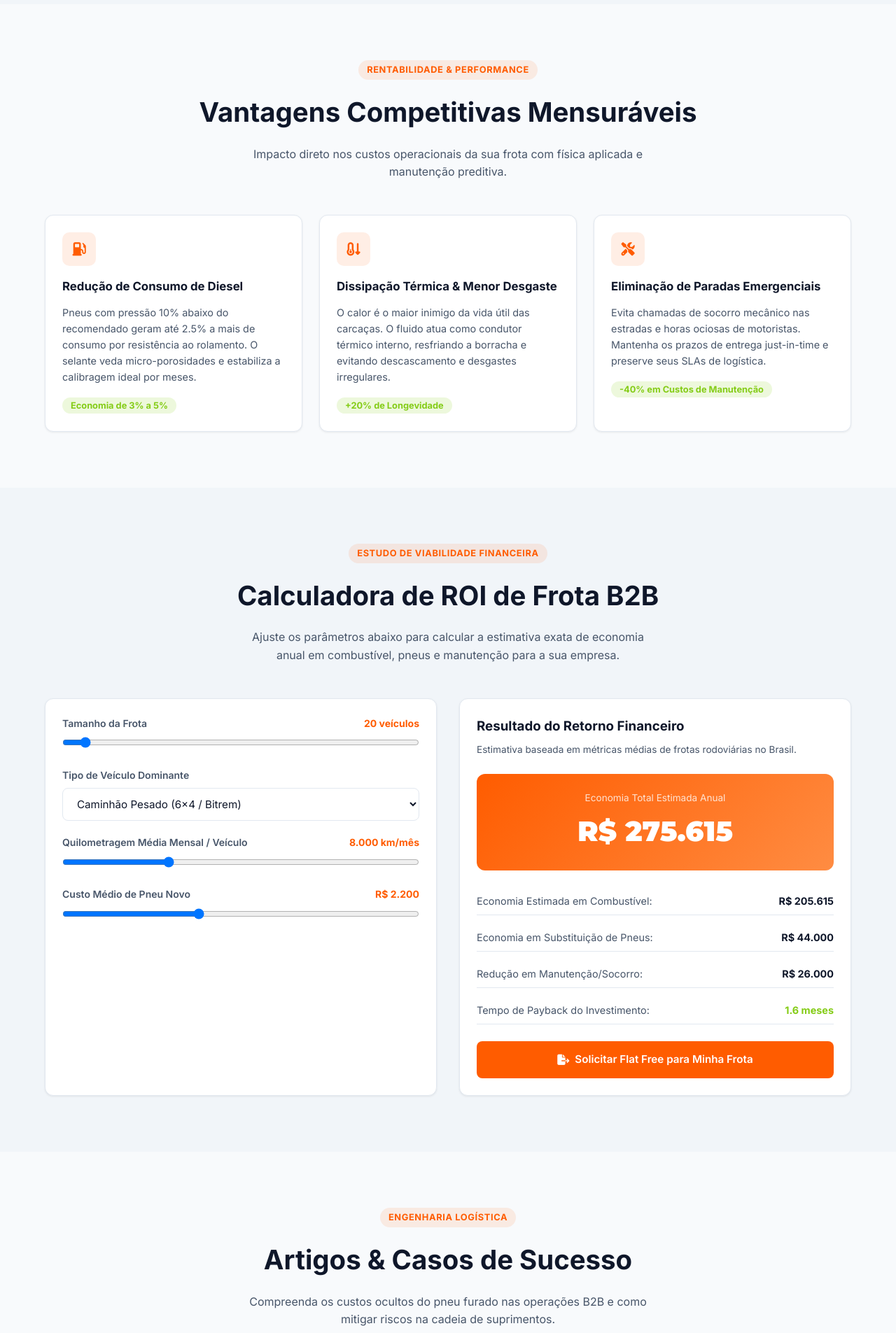
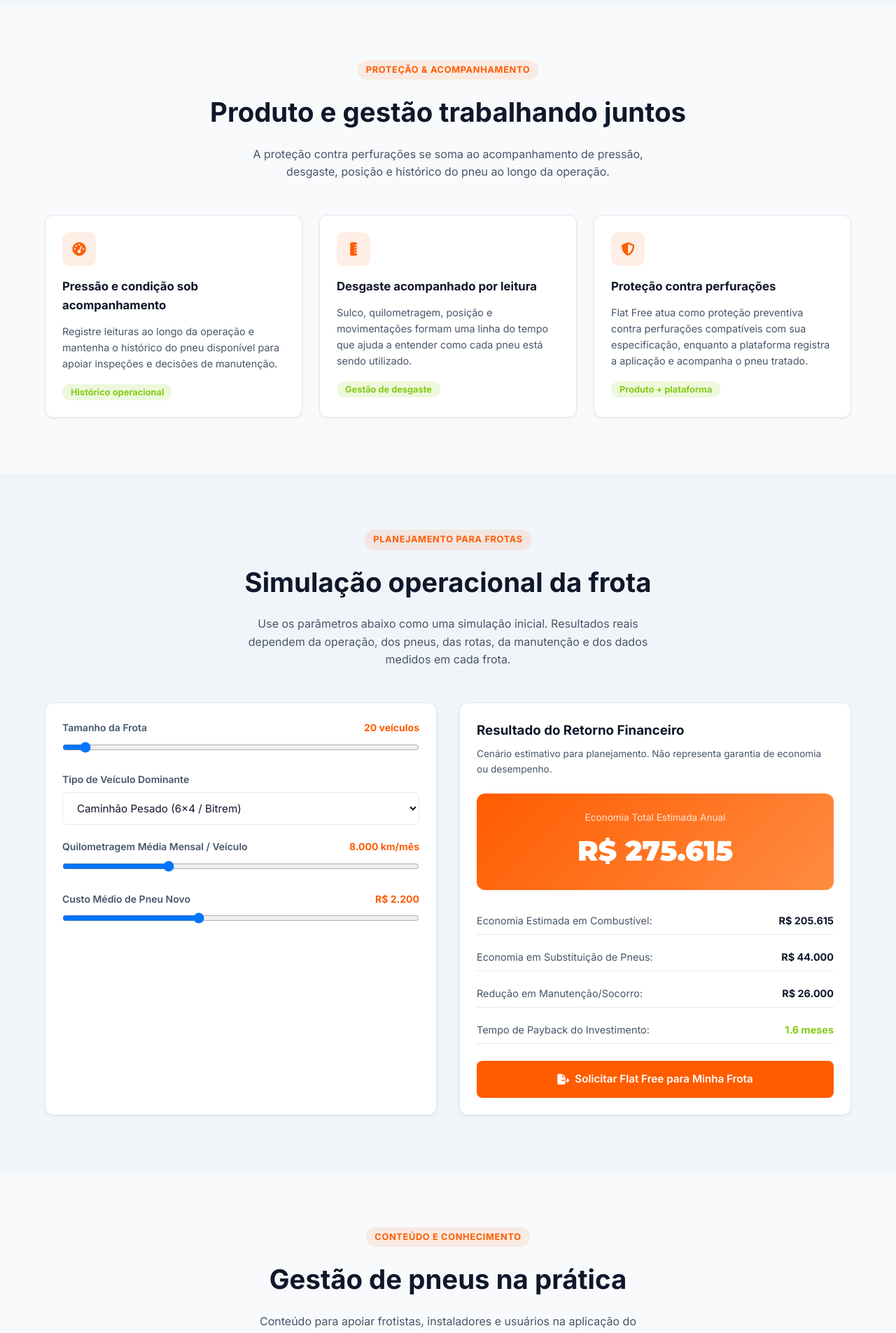
Before and after one commit to vicgouveia-cloud/flat-free-brasil, a Next.js app: page / in a window 1280 px wide. Shown: the part 3240-5145 px from the top of the page at 70% size. Built offline with nearby package versions, Linux system fonts and the light colour scheme.

Commit message:
refactor(home): align public positioning with platform

```diff
--- a/app/page.tsx
+++ b/app/page.tsx
@@ -316,15 +316,15 @@ export default function HomePage() {
         <section id="beneficios" className="section">
           <div className="container">
             <div className="section-header">
-              <span className="section-tag">Rentabilidade &amp; Performance</span>
-              <h2 className="section-title">Vantagens Competitivas Mensuráveis</h2>
-              <p className="section-description">Impacto direto nos custos operacionais da sua frota com física aplicada e manutenção preditiva.</p>
+              <span className="section-tag">Proteção &amp; acompanhamento</span>
+              <h2 className="section-title">Produto e gestão trabalhando juntos</h2>
+              <p className="section-description">A proteção contra perfurações se soma ao acompanhamento de pressão, desgaste, posição e histórico do pneu ao longo da operação.</p>
             </div>
             <div style={{ display: 'grid', gridTemplateColumns: 'repeat(3, 1fr)', gap: '1.5rem' }}>
               {[
-                { icon: 'fa-gas-pump', title: 'Redução de Consumo de Diesel', desc: 'Pneus com pressão 10% abaixo do recomendado geram até 2.5% a mais de consumo por resistência ao rolamento. O selante veda micro-porosidades e estabiliza a calibragem ideal por meses.', tag: 'Economia de 3% a 5%' },
-                { icon: 'fa-temperature-arrow-down', title: 'Dissipação Térmica & Menor Desgaste', desc: 'O calor é o maior inimigo da vida útil das carcaças. O fluido atua como condutor térmico interno, resfriando a borracha e evitando descascamento e desgastes irregulares.', tag: '+20% de Longevidade' },
-                { icon: 'fa-screwdriver-wrench', title: 'Eliminação de Paradas Emergenciais', desc: 'Evita chamadas de socorro mecânico nas estradas e horas ociosas de motoristas. Mantenha os prazos de entrega just-in-time e preserve seus SLAs de logística.', tag: '-40% em Custos de Manutenção' },
+                { icon: 'fa-gauge-high', title: 'Pressão e condição sob acompanhamento', desc: 'Registre leituras ao longo da operação e mantenha o histórico do pneu disponível para apoiar inspeções e decisões de manutenção.', tag: 'Histórico operacional' },
+                { icon: 'fa-ruler-vertical', title: 'Desgaste acompanhado por leitura', desc: 'Sulco, quilometragem, posição e movimentações formam uma linha do tempo que ajuda a entender como cada pneu está sendo utilizado.', tag: 'Gestão de desgaste' },
+                { icon: 'fa-shield-halved', title: 'Proteção contra perfurações', desc: 'Flat Free atua como proteção preventiva contra perfurações compatíveis com sua especificação, enquanto a plataforma registra a aplicação e acompanha o pneu tratado.', tag: 'Produto + plataforma' },
               ].map(card => (
                 <div key={card.title} className="card" style={{ transition: 'transform 0.2s', cursor: 'default' }}>
                   <div style={{ width: '3rem', height: '3rem', background: 'rgba(255,92,0,0.1)', borderRadius: '10px', display: 'flex', alignItems: 'center', justifyContent: 'center', marginBottom: '1rem' }}>
@@ -343,9 +343,9 @@ export default function HomePage() {
         <section id="calculadora" className="section" style={{ background: 'var(--bg-surface-elevated)' }}>
           <div className="container">
             <div className="section-header">
-              <span className="section-tag">Estudo de Viabilidade Financeira</span>
-              <h2 className="section-title">Calculadora de ROI de Frota B2B</h2>
-              <p className="section-description">Ajuste os parâmetros abaixo para calcular a estimativa exata de economia anual em combustível, pneus e manutenção para a sua empresa.</p>
+              <span className="section-tag">Planejamento para frotas</span>
+              <h2 className="section-title">Simulação operacional da frota</h2>
+              <p className="section-description">Use os parâmetros abaixo como uma simulação inicial. Resultados reais dependem da operação, dos pneus, das rotas, da manutenção e dos dados medidos em cada frota.</p>
             </div>
             <div style={{ display: 'grid', gridTemplateColumns: '1fr 1fr', gap: '2rem' }}>
               <div className="card">
@@ -382,7 +382,7 @@ export default function HomePage() {
               </div>
               <div className="card">
                 <h3 style={{ fontWeight: 700, marginBottom: '0.5rem' }}>Resultado do Retorno Financeiro</h3>
-                <p style={{ color: 'var(--text-secondary)', fontSize: '0.85rem', marginBottom: '1.5rem' }}>Estimativa baseada em métricas médias de frotas rodoviárias no Brasil.</p>
+                <p style={{ color: 'var(--text-secondary)', fontSize: '0.85rem', marginBottom: '1.5rem' }}>Cenário estimativo para planejamento. Não representa garantia de economia ou desempenho.</p>
                 <div style={{ background: 'linear-gradient(135deg, var(--color-safety-orange), #ff8c42)', borderRadius: '12px', padding: '1.5rem', textAlign: 'center', marginBottom: '1.5rem' }}>
                   <div style={{ color: 'rgba(255,255,255,0.8)', fontSize: '0.85rem', marginBottom: '0.25rem' }}>Economia Total Estimada Anual</div>
                   <div style={{ color: '#fff', fontSize: '2.5rem', fontWeight: 900, fontFamily: 'Montserrat' }}>R$ {fmt(roi.total)}</div>
@@ -412,9 +412,9 @@ export default function HomePage() {
         <section id="artigos" className="section">
           <div className="container">
             <div className="section-header">
-              <span className="section-tag">Engenharia Logística</span>
-              <h2 className="section-title">Artigos &amp; Casos de Sucesso</h2>
-              <p className="section-description">Compreenda os custos ocultos do pneu furado nas operações B2B e como mitigar riscos na cadeia de suprimentos.</p>
+              <span className="section-tag">Conteúdo e conhecimento</span>
+              <h2 className="section-title">Gestão de pneus na prática</h2>
+              <p className="section-description">Conteúdo para apoiar frotistas, instaladores e usuários na aplicação do produto e no acompanhamento dos pneus.</p>
             </div>
             <div style={{ display: 'grid', gridTemplateColumns: '2fr 1fr', gap: '2rem' }}>
               <article className="card" style={{ padding: 0, overflow: 'hidden' }}>
@@ -465,9 +465,9 @@ export default function HomePage() {
           <div className="container">
             <div style={{ display: 'grid', gridTemplateColumns: '1fr 1fr', gap: '3rem', alignItems: 'start' }}>
               <div>
-                <span className="section-tag">Atendimento Corporativo</span>
-                <h3 style={{ fontSize: '1.75rem', fontWeight: 800, margin: '1rem 0' }}>Solicite Seu Orçamento Exclusivo</h3>
-                <p style={{ color: 'var(--text-secondary)', marginBottom: '2rem' }}>Preencha o formulário para que nossos engenheiros de frota faça uma análise técnica sob medida das necessidades da sua operação.</p>
+                <span className="section-tag">Fale com a Flat Free</span>
+                <h3 style={{ fontSize: '1.75rem', fontWeight: 800, margin: '1rem 0' }}>Produto, frota ou parceria: fale com a gente</h3>
+                <p style={{ color: 'var(--text-secondary)', marginBottom: '2rem' }}>Use o formulário para conversar sobre aplicação em frotas, uso no seu veículo ou interesse em instalar e revender Flat Free.</p>
                 <div style={{ display: 'flex', flexDirection: 'column', gap: '1rem' }}>
                   {[
                     { icon: 'fa-user-gear', title: 'Consultoria Técnica Especializada', desc: 'Análise direta com engenheiros focados na redução de custos operacionais da sua frota.' },
@@ -484,7 +484,7 @@ export default function HomePage() {
                 </div>
               </div>
               <div className="card">
-                <h3 style={{ fontSize: '1.35rem', fontWeight: 800, marginBottom: '1.5rem' }}>Solicitar Proposta B2B</h3>
+                <h3 style={{ fontSize: '1.35rem', fontWeight: 800, marginBottom: '1.5rem' }}>Entrar em contato</h3>
                 <form onSubmit={handleSubmit}>
                   <div style={{ display: 'grid', gridTemplateColumns: '1fr 1fr', gap: '1rem' }}>
                     <div className="form-group">
```
